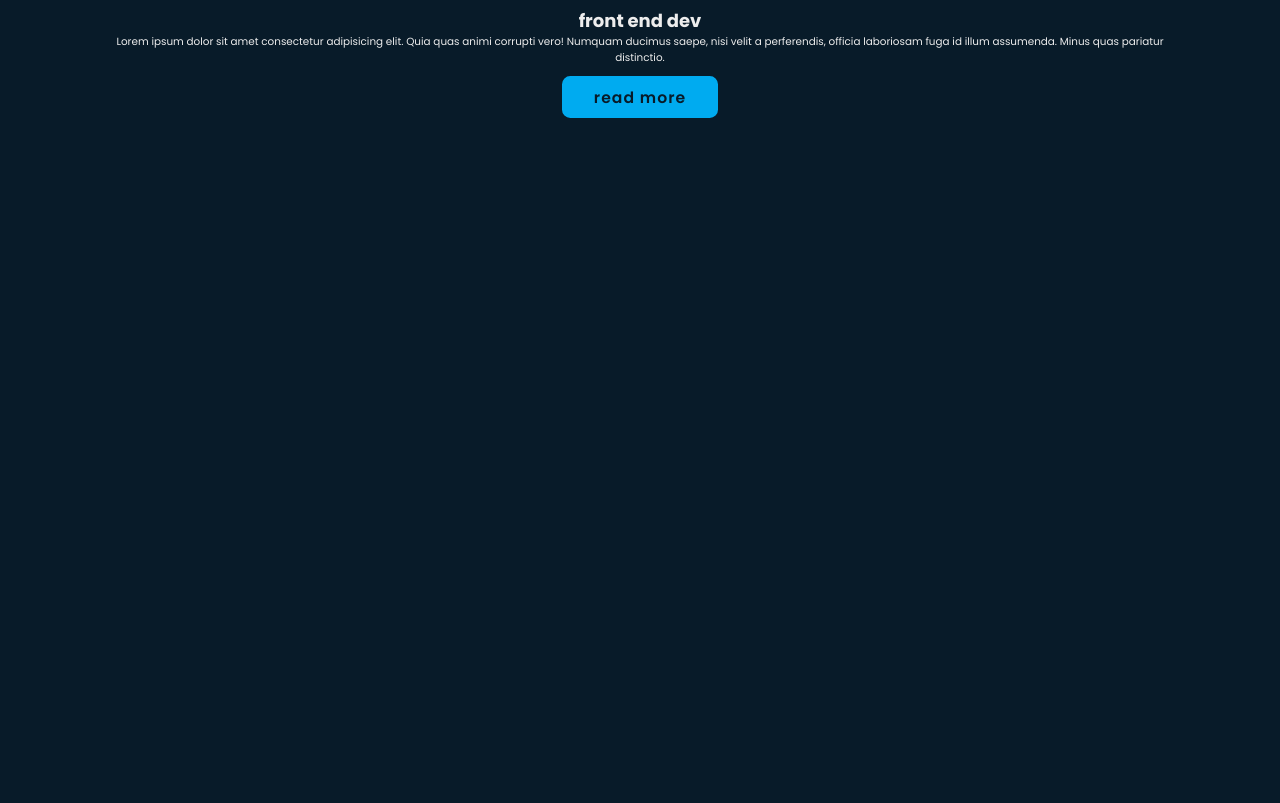
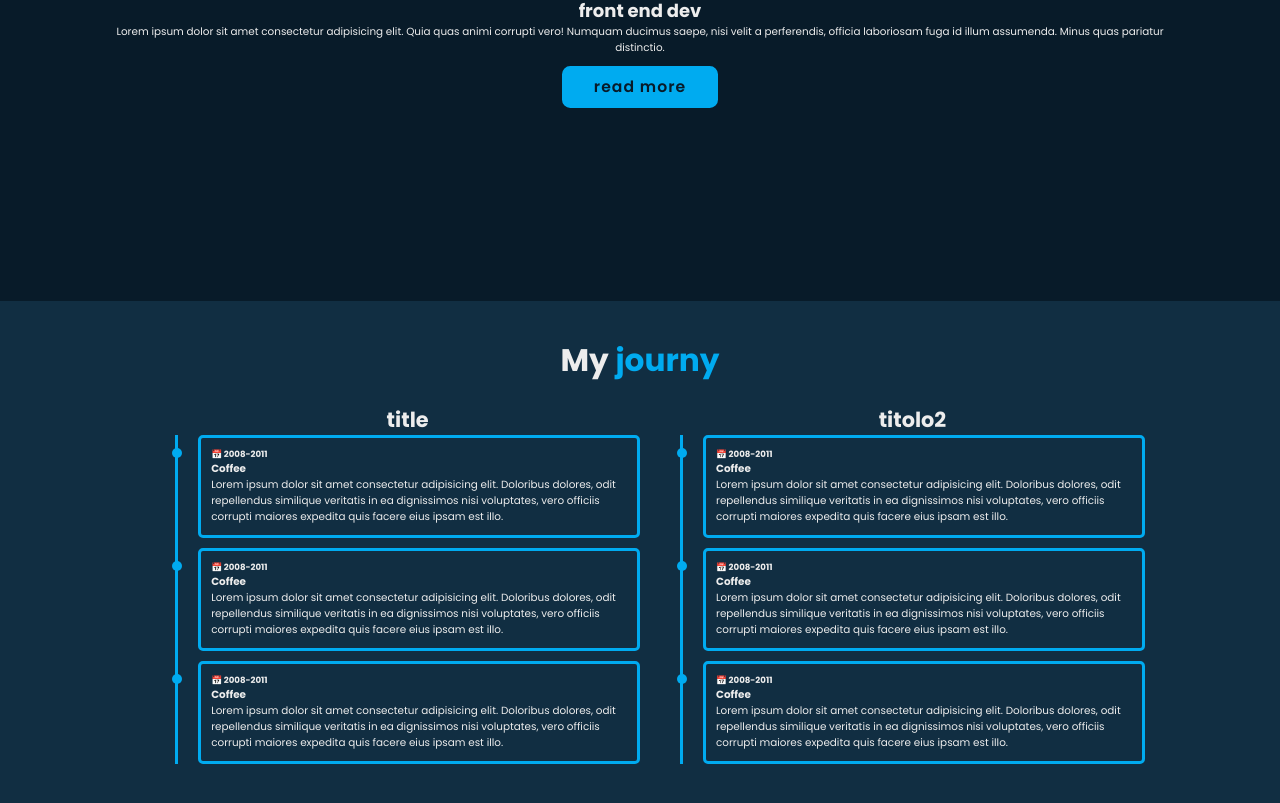
Before and after one commit to rimest221/TestPorfolio, a plain HTML site: page index.html in a window 1280 px wide. Shown: the part 1299-2102 px from the top of the page. Before the commit the page ends 1600 px from the top, so only its background shows below. Drawn offline with nearby package versions, Linux system fonts and the light colour scheme.

Commit message:
Add files via upload

```diff
--- a/index.html
+++ b/index.html
@@ -21,8 +21,7 @@
       <nav class="navbar">
         <a href="#home" class="active">home</a>
         <a href="#about">about me</a>
-        <a href="#contact">contact</a>
-        <a href="#skill">skill</a>
+        <a href="#Education">Education</a>
       </nav>
     </header>
 
@@ -45,9 +44,15 @@
         </div>
       </div>
       <div class="home-sci">
-        <a href="https://www.facebook.com/lorenzo.stival"><i class="bx bxl-facebook"></i></a>
-        <a href="https://www.instagram.com/stivallorenzo"><i class="bx bxl-instagram-alt"></i></a>
-        <a href="#"><i class="bx bxl-linkedin-square"></i></a>
+        <a href="https://www.facebook.com/lorenzo.stival"
+          ><i class="bx bxl-facebook"></i
+        ></a>
+        <a href="https://www.instagram.com/stivallorenzo/"
+          ><i class="bx bxl-instagram-alt"></i
+        ></a>
+        <a href="https://www.linkedin.com/in/lorenzo-stival-40922123a/"
+          ><i class="bx bxl-linkedin-square"></i
+        ></a>
       </div>
       <div class="img-hover"></div>
     </section>
@@ -74,6 +79,89 @@
         </div>
       </div>
     </section>
+
+    <section class="edu" id="Education">
+      <h2 class="title">My <span>journy</span></h2>
+      <div class="content">
+        <div class="educontent1">
+          <div class="edu1">
+            <h3>title</h3>
+            <ul>
+              <li>
+                <h5>📅 2008-2011</h5>
+                <h4>Coffee</h4>
+                <p>
+                  Lorem ipsum dolor sit amet consectetur adipisicing elit.
+                  Doloribus dolores, odit repellendus similique veritatis in ea
+                  dignissimos nisi voluptates, vero officiis corrupti maiores
+                  expedita quis facere eius ipsam est illo.
+                </p>
+              </li>
+              <li>
+                <h5>📅 2008-2011</h5>
+                <h4>Coffee</h4>
+                <p>
+                  Lorem ipsum dolor sit amet consectetur adipisicing elit.
+                  Doloribus dolores, odit repellendus similique veritatis in ea
+                  dignissimos nisi voluptates, vero officiis corrupti maiores
+                  expedita quis facere eius ipsam est illo.
+                </p>
+              </li>
+              <div>
+                <li>
+                  <h5>📅 2008-2011</h5>
+                  <h4>Coffee</h4>
+                  <p>
+                    Lorem ipsum dolor sit amet consectetur adipisicing elit.
+                    Doloribus dolores, odit repellendus similique veritatis in
+                    ea dignissimos nisi voluptates, vero officiis corrupti
+                    maiores expedita quis facere eius ipsam est illo.
+                  </p>
+                </li>
+              </div>
+            </ul>
+          </div>
+        </div>
+
+        <div class="educontent2">
+          <div class="edu2">
+            <h3>titolo2</h3>
+            <ul>
+              <li>
+                <h5>📅 2008-2011</h5>
+                <h4>Coffee</h4>
+                <p>
+                  Lorem ipsum dolor sit amet consectetur adipisicing elit.
+                  Doloribus dolores, odit repellendus similique veritatis in ea
+                  dignissimos nisi voluptates, vero officiis corrupti maiores
+                  expedita quis facere eius ipsam est illo.
+                </p>
+              </li>
+              <li>
+                <h5>📅 2008-2011</h5>
+                <h4>Coffee</h4>
+                <p>
+                  Lorem ipsum dolor sit amet consectetur adipisicing elit.
+                  Doloribus dolores, odit repellendus similique veritatis in ea
+                  dignissimos nisi voluptates, vero officiis corrupti maiores
+                  expedita quis facere eius ipsam est illo.
+                </p>
+              </li>
+              <li>
+                <h5>📅 2008-2011</h5>
+                <h4>Coffee</h4>
+                <p>
+                  Lorem ipsum dolor sit amet consectetur adipisicing elit.
+                  Doloribus dolores, odit repellendus similique veritatis in ea
+                  dignissimos nisi voluptates, vero officiis corrupti maiores
+                  expedita quis facere eius ipsam est illo.
+                </p>
+              </li>
+            </ul>
+          </div>
+        </div>
+      </div>
+    </section>
     <script type="text/javascript" src="js.js"></script>
   </body>
 </html>
--- a/style.css
+++ b/style.css
@@ -226,21 +226,32 @@ section {
   font-size: 2.5rem;
 }
 
+span {
+  color: var(--main-color);
+}
+
 .about-img {
+  display: flex;
+  justify-content: center;
+  justify-items: center;
+  text-align: center;
   position: relative;
-  border: #ededed solid;
+  width: 300px;
+  height: 300px;
   border-radius: 50%;
-  height: 300px;
-  width: 300px;
-  margin-left: 35%;
-  margin-bottom: 2%;
+  border-top: solid var(--main-color);
+  border-bottom: solid var(--main-color);
+  border-left: solid var(--main-color);
+  border-right: 0.2rem solid var(--main-color);
   overflow: hidden;
+  padding-top: 17px;
+  margin-left: 37%;
 }
 .about-img img {
-  height: 400px;
-  width: 300px;
+  position: relative;
+  height: 35rem;
+  width: 25rem;
 }
-
 .about-content h3 {
   font-size: large;
   font-weight: 700;
@@ -251,3 +262,68 @@ section {
   width: 100%;
   padding-top: 10px;
 }
+
+.edu {
+  display: flex;
+  text-align: center;
+
+  background: #112e42;
+  flex-direction: column;
+}
+.title {
+  font-size: 3rem;
+}
+.content {
+  display: flex;
+
+  padding: 20px;
+  text-align: left;
+}
+.educontent1,
+.educontent2 {
+  display: flex;
+
+  padding-left: 20px;
+  margin-left: 20px;
+}
+
+.educontent1 ul,
+.educontent2 ul {
+  list-style: none;
+  border-left: #00abf0 solid;
+  padding-left: 20px;
+}
+.educontent1 h3,
+.educontent2 h3 {
+  color: var(--text-color);
+  text-align: center;
+  font-size: 2rem;
+}
+
+.educontent1 li,
+.educontent2 li {
+  border: var(--main-color) solid;
+  margin-bottom: 10px;
+  padding: 10px;
+  border-radius: 5px;
+}
+
+.educontent1 li::before {
+  content: "";
+  position: absolute;
+  width: 10px;
+  height: 10px;
+  background: var(--main-color);
+  border-radius: 50%;
+  left: 13.44%;
+}
+
+.educontent2 li::before {
+  content: "";
+  position: absolute;
+  width: 10px;
+  height: 10px;
+  background: var(--main-color);
+  border-radius: 50%;
+  left: 52.89%;
+}
```
